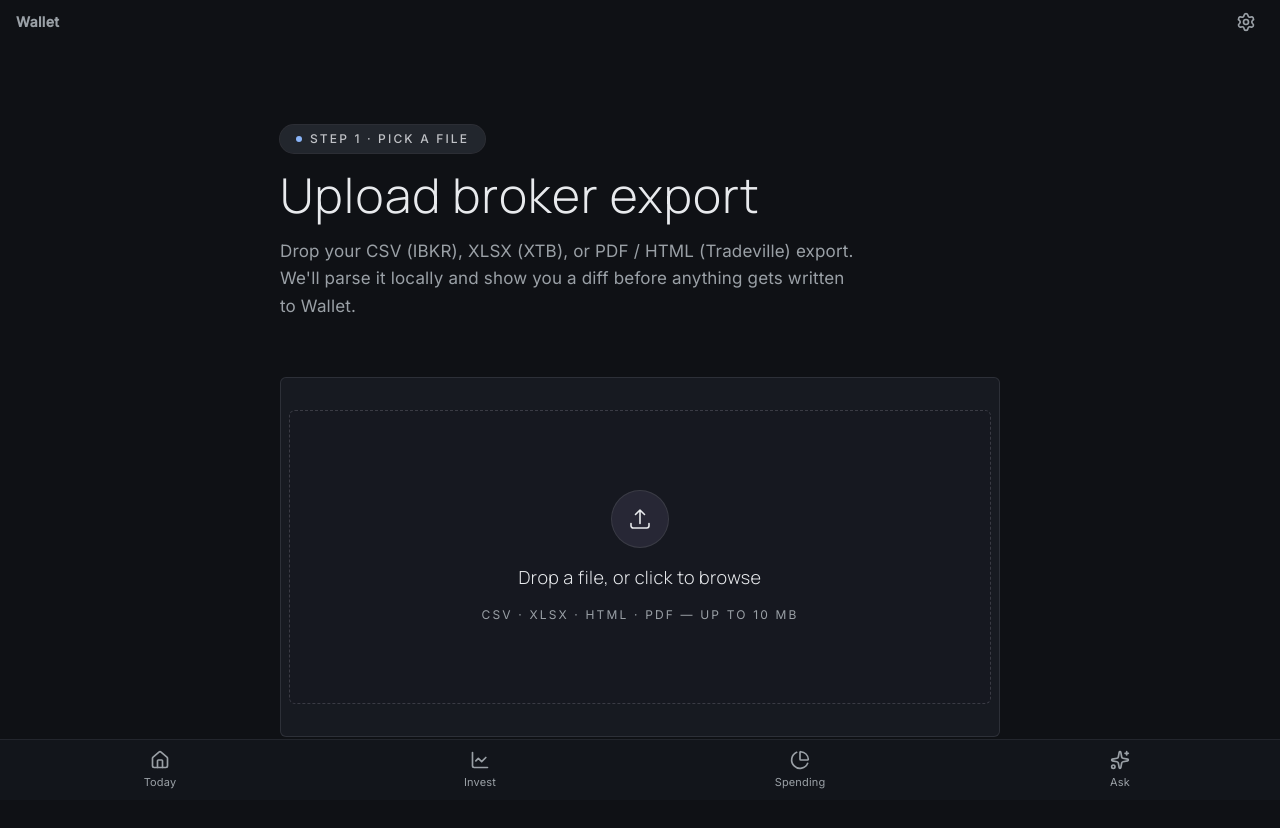
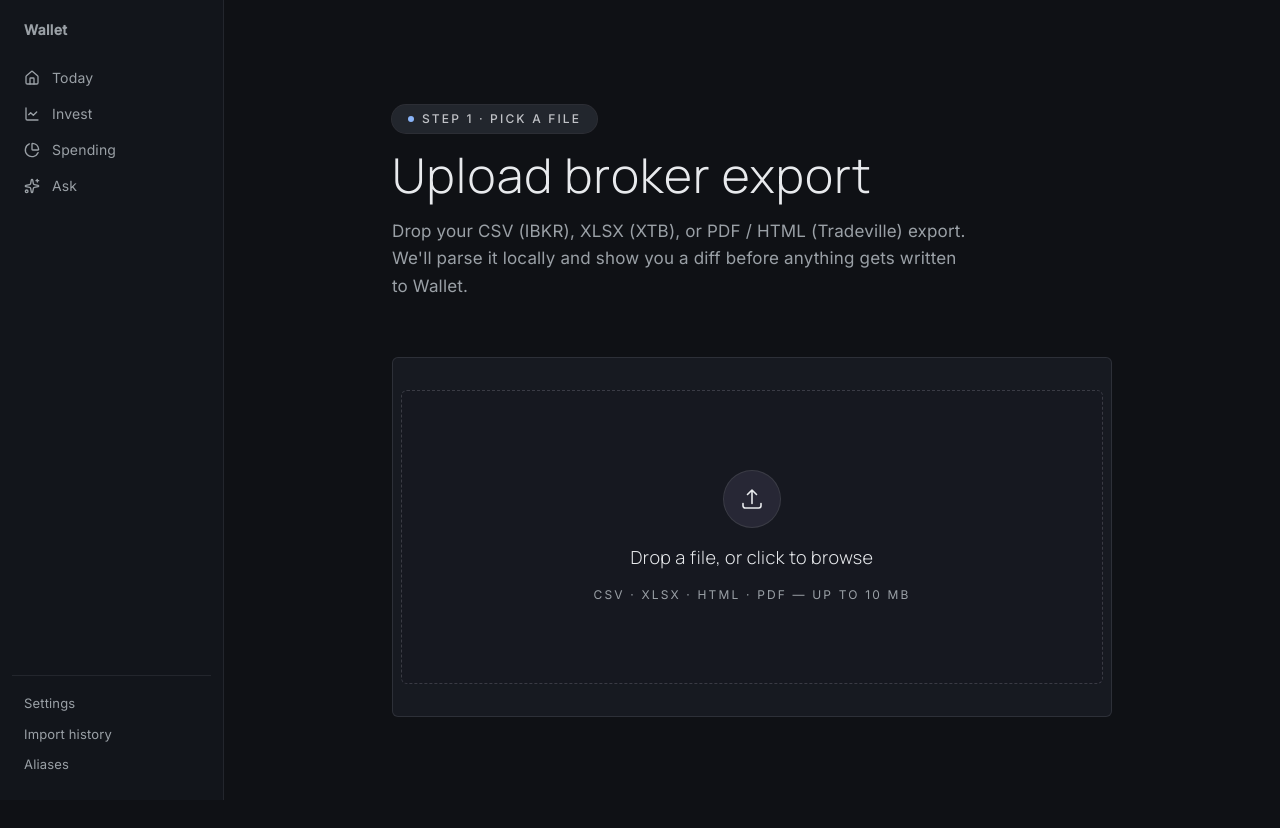
Before and after one commit to cupsadarius/wallet-broker-sync, a Next.js app: page /upload in a window 1280 px wide. Shown: the top 828 px of the page. Built offline with nearby package versions, Linux system fonts and the light colour scheme.

Commit message:
feat(layout): add a desktop sidebar and two-column pages on wide screens

```diff
--- a/app/components/AppHeader.tsx
+++ b/app/components/AppHeader.tsx
@@ -29,11 +29,11 @@ export default function AppHeader() {
   const pathname = usePathname() ?? ''
   return (
     <>
-      <header className="flex items-center justify-between px-4 pt-[env(safe-area-inset-top)]">
+      <header className="flex items-center justify-between px-4 pt-[env(safe-area-inset-top)] lg:hidden">
         <Link href="/" className="py-3 text-sm font-semibold tracking-wide text-muted-foreground">Wallet</Link>
         <Menu items={SETTINGS} icon="gear" label="Settings menu" />
       </header>
-      <nav className="fixed inset-x-0 bottom-0 z-30 flex justify-around border-t bg-[#12151b] pt-2.5 pb-[calc(10px+env(safe-area-inset-bottom))] text-[11px] text-muted-foreground">
+      <nav className="fixed inset-x-0 bottom-0 z-30 flex justify-around lg:hidden border-t bg-[#12151b] pt-2.5 pb-[calc(10px+env(safe-area-inset-bottom))] text-[11px] text-muted-foreground">
         {TABS.map(({ href, label, icon: Icon }) => (
           <Link
             key={href}
@@ -45,6 +45,33 @@ export default function AppHeader() {
           </Link>
         ))}
       </nav>
+      <aside className="fixed inset-y-0 left-0 z-30 hidden w-56 flex-col border-r bg-[#12151b] px-3 py-5 text-sm lg:flex">
+        <Link href="/" className="mb-5 px-3 font-semibold tracking-wide text-muted-foreground">Wallet</Link>
+        {TABS.map(({ href, label, icon: Icon }) => (
+          <Link
+            key={href}
+            href={href}
+            className={cn(
+              'flex items-center gap-3 rounded-lg px-3 py-2 text-muted-foreground hover:bg-accent',
+              isActive(pathname, href) && 'bg-secondary font-semibold text-foreground',
+            )}
+          >
+            <Icon className="size-4" />
+            {label}
+          </Link>
+        ))}
+        <div className="mt-auto border-t pt-3">
+          {SETTINGS.map(({ href, label }) => (
+            <Link
+              key={href}
+              href={href}
+              className={cn('block rounded-lg px-3 py-1.5 text-[13px] text-muted-foreground hover:bg-accent', isActive(pathname, href) && 'text-foreground')}
+            >
+              {label}
+            </Link>
+          ))}
+        </div>
+      </aside>
     </>
   )
 }
--- a/app/invest/Retirement.tsx
+++ b/app/invest/Retirement.tsx
@@ -53,10 +53,12 @@ export default async function Retirement() {
       )}
 
       {s.accounts.length > 0 && <Section title="Accounts" />}
-      {s.accounts.map(a => <AccountCard key={a.id} a={a} base={s.base} today={today} />)}
+      <div className="lg:grid lg:grid-cols-2 lg:items-start lg:gap-x-4">
+        {s.accounts.map(a => <AccountCard key={a.id} a={a} base={s.base} today={today} />)}
+      </div>
 
       {s.pilon1 && <Section title="State pension · Pilon 1" />}
-      {s.pilon1 && <Pilon1Card p={s.pilon1} />}
+      {s.pilon1 && <div className="lg:grid lg:grid-cols-2 lg:gap-x-4"><Pilon1Card p={s.pilon1} /></div>}
 
       <div className="my-5 text-center">
         <Link href="/upload" className="rounded-[10px] bg-primary px-3.5 py-2 text-[13px] font-bold text-primary-foreground">Upload statement</Link>
--- a/app/invest/page.tsx
+++ b/app/invest/page.tsx
@@ -30,14 +30,14 @@ export default async function InvestPage({ searchParams }: { searchParams: Promi
   const { tab: raw } = await searchParams
   const tab: Tab = TABS.find(t => t.id === raw)?.id ?? 'positions'
   return (
-    <main className="mx-auto max-w-xl px-4">
+    <main className="mx-auto max-w-xl px-4 lg:max-w-6xl lg:px-8">
       <div className="flex items-center justify-between">
         <h1 className="text-2xl font-semibold">Invest</h1>
         <Menu items={MENU} label="Invest menu" />
       </div>
       <NetWorthSplit />
       <InsightCards />
-      <nav className="my-3 flex rounded-xl border bg-card p-[3px]">
+      <nav className="my-3 flex rounded-xl border bg-card p-[3px] lg:max-w-xl">
         {TABS.map(t => (
           <Link
             key={t.id}
@@ -107,6 +107,7 @@ async function Positions() {
         </div>
         <div className="text-[13px] text-muted-foreground">Cost {fmtAmount(d.costBase, d.base)} · deposits count as cash</div>
       </div>
+      <div className="lg:grid lg:grid-cols-2 lg:items-start lg:gap-x-6">
       {[...groups].map(([group, rows]) => (
         <section key={group} className="mt-4">
           <div className="mb-1 flex justify-between text-xs font-semibold uppercase tracking-wider text-muted-foreground">
@@ -118,6 +119,7 @@ async function Positions() {
           </div>
         </section>
       ))}
+      </div>
     </>
   )
 }
@@ -165,9 +167,11 @@ async function Performance() {
 
       <section className="mt-4 rounded-2xl border bg-card p-3">
         <div className="mb-1 text-xs text-muted-foreground">Value (blue) vs money put in (dashed), {base}</div>
-        <div className="h-56"><PerformanceChart series={d.series} baseCurrency={base} /></div>
+        <div className="h-56 lg:h-80"><PerformanceChart series={d.series} baseCurrency={base} /></div>
       </section>
 
+      <div className="lg:grid lg:grid-cols-2 lg:items-start lg:gap-x-6">
+      <div>
       <h3 className="mt-5 mb-1 text-xs font-semibold uppercase tracking-wider text-muted-foreground">Return per broker</h3>
       <div className="rounded-2xl border bg-card px-3.5">
         {d.brokers.map(b => (
@@ -184,6 +188,8 @@ async function Performance() {
         ))}
       </div>
 
+      </div>
+      <div>
       <h3 className="mt-5 mb-1 text-xs font-semibold uppercase tracking-wider text-muted-foreground">Income received</h3>
       <div className="rounded-2xl border bg-card px-3.5">
         {d.incomeTotals.map(i => (
@@ -194,6 +200,8 @@ async function Performance() {
             </span>
           </div>
         ))}
+      </div>
+      </div>
       </div>
     </>
   )
@@ -231,6 +239,7 @@ async function Plans() {
         <Link href="/invest/plans" className="shrink-0 rounded-xl bg-primary px-3.5 py-2 text-sm font-bold text-primary-foreground">+ New plan</Link>
       </div>
 
+      <div className="lg:grid lg:grid-cols-2 lg:items-start lg:gap-x-4">
       {views.map(({ plan: p, accountName, progress: g }) => (
         <div key={p.id} className={cn('my-2 rounded-2xl border bg-card px-3.5 py-3', p.status === 'archived' && 'opacity-60')}>
           <div className="flex items-baseline justify-between gap-2">
@@ -255,6 +264,7 @@ async function Plans() {
           </div>
         </div>
       ))}
+      </div>
 
       {suggestions.length > 0 && (
         <>
--- a/app/layout.tsx
+++ b/app/layout.tsx
@@ -47,7 +47,7 @@ export default function RootLayout({
     >
       <body className="min-h-full flex flex-col">
         <AppHeader />
-        <div className="min-w-0 flex-1 pb-[calc(76px+env(safe-area-inset-bottom))]">{children}</div>
+        <div className="min-w-0 flex-1 pb-[calc(76px+env(safe-area-inset-bottom))] lg:pb-10 lg:pl-56 lg:pt-6">{children}</div>
       </body>
     </html>
   );
--- a/app/page.tsx
+++ b/app/page.tsx
@@ -25,7 +25,9 @@ export default async function TodayPage() {
   const topShare = t.cash.top && t.cash.total > 0 ? Math.round((t.cash.top.base / t.cash.total) * 100) : null
 
   return (
-    <main className="mx-auto max-w-xl px-4">
+    <main className="mx-auto max-w-xl px-4 lg:max-w-6xl lg:px-8">
+      <div className="lg:grid lg:grid-cols-[2fr_3fr] lg:items-start lg:gap-10">
+      <div>
       <div className="mt-1 mb-3 flex items-end justify-between gap-3">
         <div className="min-w-0">
           <div className="text-[11px] uppercase tracking-wider text-muted-foreground">Net worth</div>
@@ -55,7 +57,9 @@ export default async function TodayPage() {
           {t.cash.top && topShare !== null && <span className="text-muted-foreground">{topShare}% in {t.cash.top.name}</span>}
         </Card>
       </div>
+      </div>
 
+      <div className="lg:[&>div:first-child]:mt-1">
       <Section title={`What needs you${t.tasks.length ? ` · ${t.tasks.length}` : ''}`} />
       {t.tasks.length === 0 && <p className="text-sm text-muted-foreground">Nothing needs you now.</p>}
       {t.tasks.map(task => (
@@ -109,6 +113,8 @@ export default async function TodayPage() {
           ))}
         </div>
       )}
+      </div>
+      </div>
 
       <p className="mt-6 mb-2 text-xs leading-relaxed text-muted-foreground">
         Data age:{' '}
--- a/app/spending/page.tsx
+++ b/app/spending/page.tsx
@@ -45,7 +45,7 @@ export default async function SpendingPage({ searchParams }: { searchParams: Pro
   const openAccounts = s.accounts.filter(a => !a.archived).sort((a, b) => a.name.localeCompare(b.name)).map(a => ({ id: a.id, name: a.name }))
 
   return (
-    <main className="mx-auto max-w-xl px-4">
+    <main className="mx-auto max-w-xl px-4 lg:max-w-6xl lg:px-8">
       <div className="mt-1 mb-2 flex items-baseline justify-between">
         <h1 className="text-2xl font-semibold">Spending</h1>
         <Link href="/dashboard/spending" className="text-[13px] text-primary">Charts ›</Link>
@@ -67,6 +67,8 @@ export default async function SpendingPage({ searchParams }: { searchParams: Pro
         </div>
       ))}
 
+      <div className="lg:grid lg:grid-cols-2 lg:items-start lg:gap-10">
+      <div>
       <Section id="budgets" title={`Budgets${d.budgets.length ? ` · ${monthName(d.today)}` : ''}`} />
       {d.budgets.length === 0 && <p className="text-sm text-muted-foreground">No monthly budgets in Wallet.</p>}
       {d.budgets.length > 0 && (
@@ -141,6 +143,8 @@ export default async function SpendingPage({ searchParams }: { searchParams: Pro
         </div>
       ))}
 
+      </div>
+      <div>
       {d.transfers.length > 0 && <Section id="transfers" title={`Likely transfers · ${d.transfers.length}`} />}
       {d.transfers.map(({ record: r, candidates }) => (
         <div key={r.id} className="my-2 rounded-[14px] border bg-card px-3.5 py-3">
@@ -255,6 +259,8 @@ export default async function SpendingPage({ searchParams }: { searchParams: Pro
       <form method="post" action="/api/spending/proposals" encType="multipart/form-data" className="mt-2">
         <button className="rounded-[10px] border border-primary/40 px-3 py-1.5 text-[13px] font-bold text-primary">Suggest rules</button>
       </form>
+      </div>
+      </div>
     </main>
   )
 }
```
